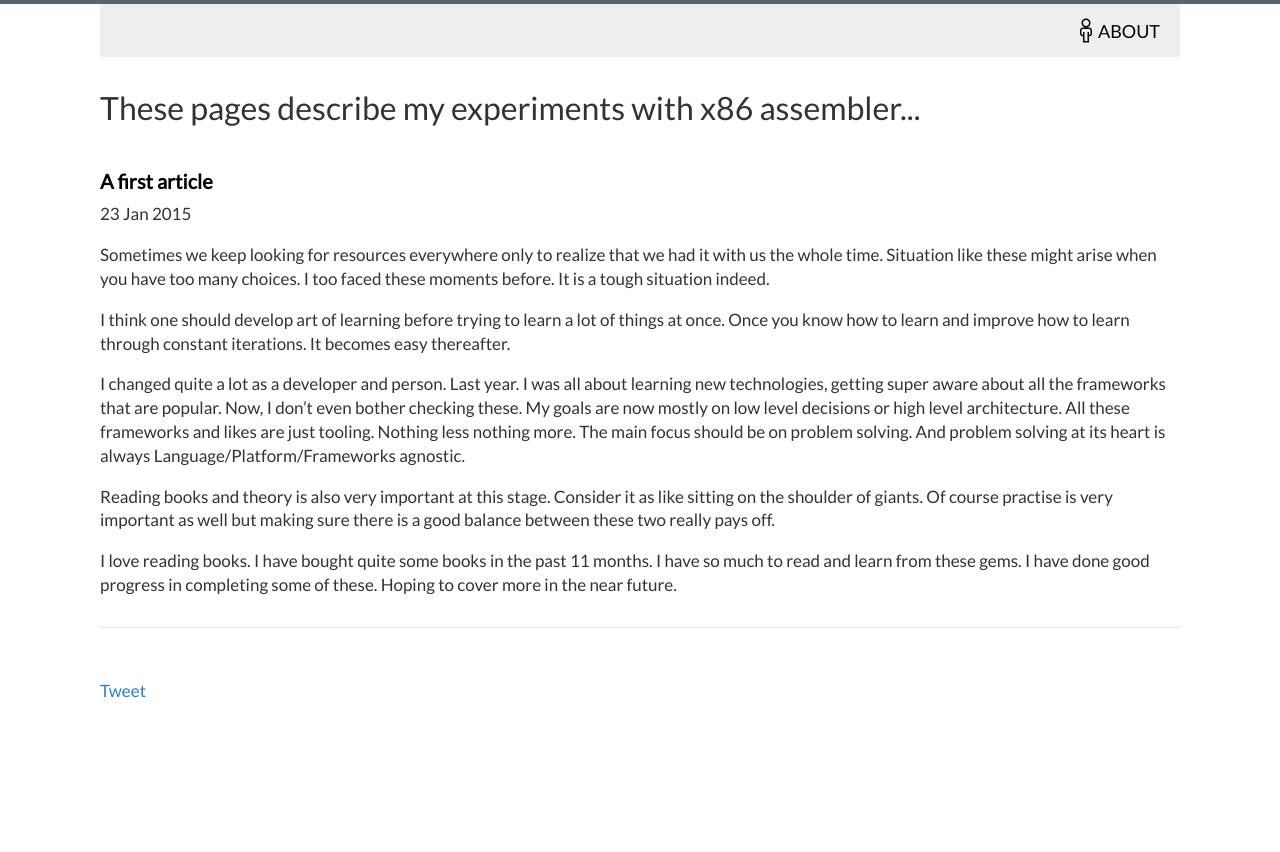
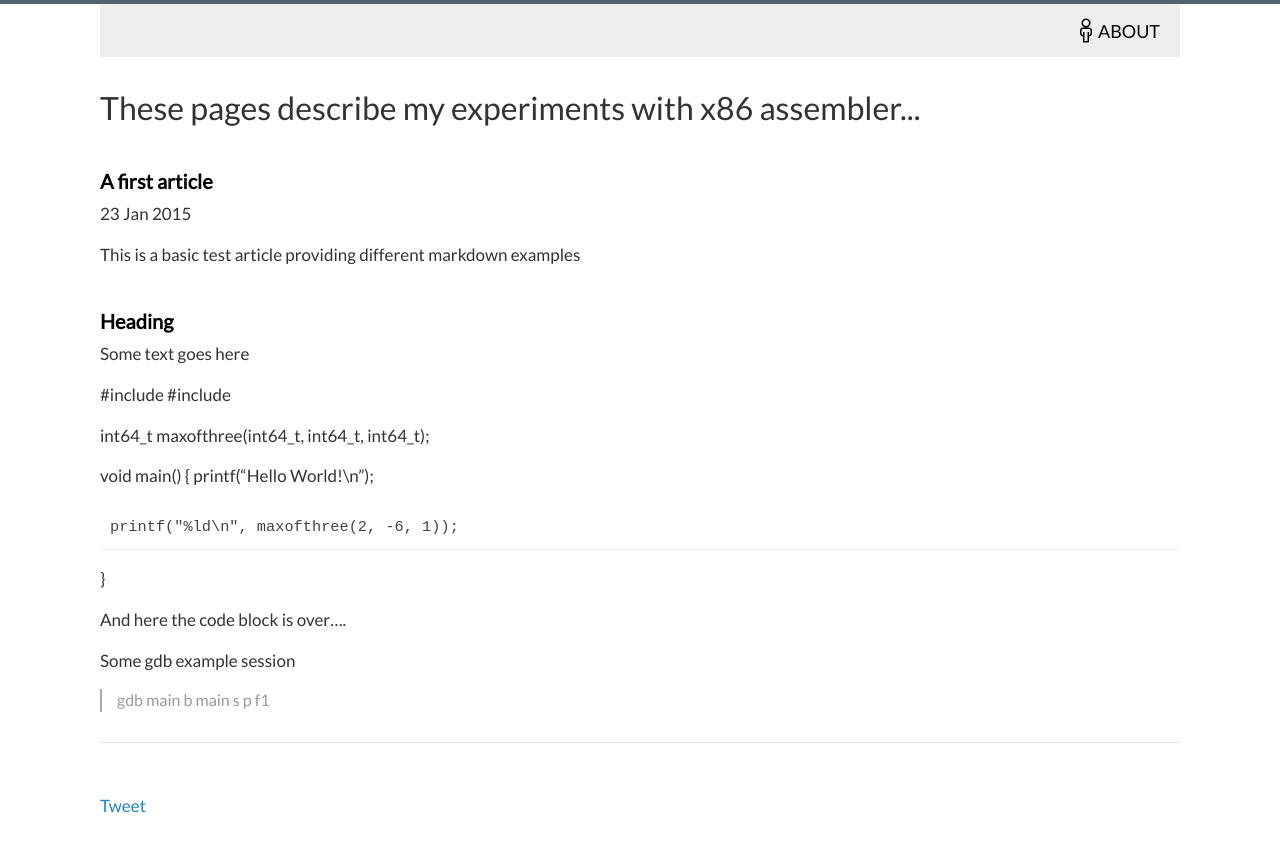
Before and after one commit to ClemensFMN/asm-stuff, a Jekyll site: the page built from _posts/2015-01-23-A testarticle.md, in a window 1280 px wide. Shown: the top 852 px of the page. Built offline with Jekyll 4.4.1, drawn with Linux system fonts in a browser that asks for light colours; Markdown is read by kramdown in place of the engine named in the settings; comment, search, counter and statistics services are not loaded.

Commit message:
edited first post

```diff
--- a/_posts/2015-01-23-A testarticle.md
+++ b/_posts/2015-01-23-A testarticle.md
@@ -6,26 +6,32 @@ comments: true
 categories:
 ---
 
-Sometimes we keep looking for resources everywhere only to realize that we had
-it with us the whole time. Situation like these might arise when you have too
-many choices. I too faced these moments before. It is a tough situation indeed.
+This is a basic test article providing different markdown examples
 
-I think one should develop art of learning before trying to learn a lot of
-things at once. Once you know how to learn and improve how to learn through
-constant iterations. It becomes easy thereafter.
+Heading
+-------
 
-I changed quite a lot as a developer and person. Last year. I was all about
-learning new technologies, getting super aware about all the frameworks that
-are popular. Now, I don't even bother checking these. My goals are now mostly
-on low level decisions or high level architecture. All these frameworks and
-likes are just tooling. Nothing less nothing more. The main focus should be on
-problem solving. And problem solving at its heart is always
-Language/Platform/Frameworks agnostic.
 
-Reading books and theory is also very important at this stage. Consider it as
-like sitting on the shoulder of giants. Of course practise is very important as
-well but making sure there is a good balance between these two really pays off.
+Some text goes here
 
-I love reading books. I have bought quite some books in the past 11 months. I
-have so much to read and learn from these gems. I have done good progress in
-completing some of these. Hoping to cover more in the near future.
+  #include <stdio.h>
+  #include <inttypes.h>
+
+  int64_t maxofthree(int64_t, int64_t, int64_t);
+
+
+  void main() {
+    printf("Hello World!\n");
+
+    printf("%ld\n", maxofthree(2, -6, 1));
+
+  }
+
+And here the code block is over....
+
+Some gdb example session
+
+> gdb main
+> b main
+> s
+> p f1
```
